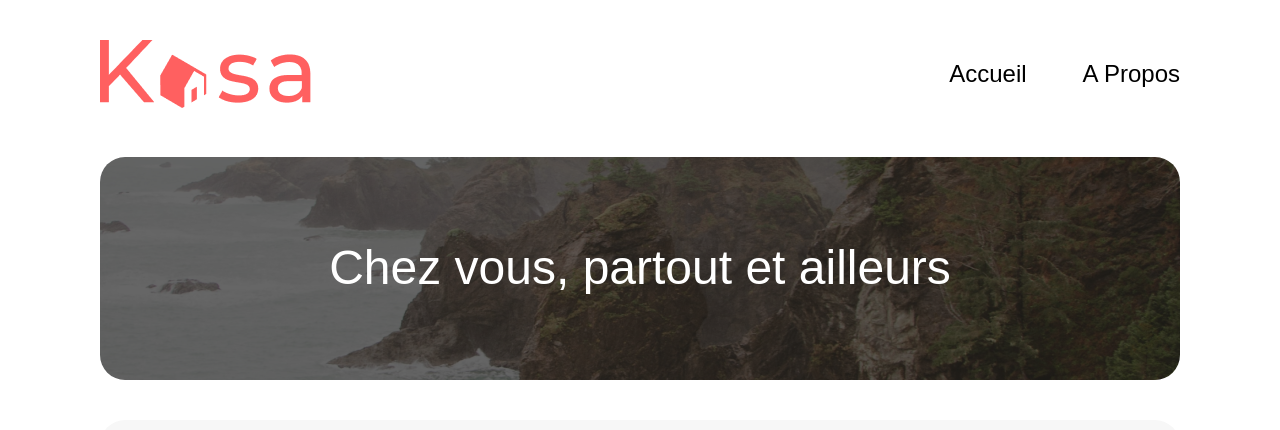
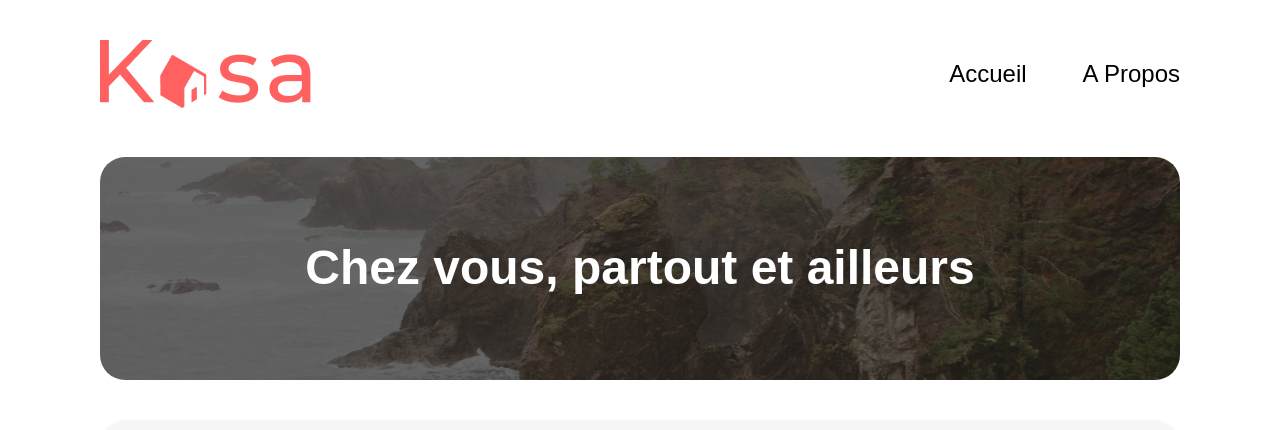
Before and after one commit to Jinoma-Star/projet_5_React, a React (Create React App) app in the folder my-app/: page /#/accueil in a window 1280 px wide. Shown: the top 430 px of the page. Built offline with nearby package versions, Linux system fonts and the light colour scheme; a web font is replaced by a local one.

Commit message:
Update Scss

```diff
--- a/my-app/src/Style/Components/_banner.scss
+++ b/my-app/src/Style/Components/_banner.scss
@@ -34,7 +34,7 @@
         right: 0;
         @include flex-center;
         @include WH-full;
-        @include font(48px, 500);
+        @include font(48px, 700);
       }
     }
   }
--- a/my-app/src/Style/Others/_variables.scss
+++ b/my-app/src/Style/Others/_variables.scss
@@ -15,11 +15,11 @@ $linear-cards: linear-gradient(
 
 //Les Images
 $about-background: $background-color
-  url(../../assets/images/banner/aboutBanner.png);
+  url(../../Assets/Banner/AboutBanner.png);
 $about-background-mobile: $background-color
-  url(../../assets/images/banner/backgroundbannermobile.png);
+  url(../../Assets/Banner/AboutBannerMobile.png);
 $banner-background: $background-color
-  url(../../assets/images/banner/homeBanner.png);
+  url(../../Assets/Banner/HomeBanner.png);
 
 $breakpoints: (
   small: 350px,
```
Also changed, not shown: my-app/src/Assets/Banner/AboutBannerMobile.png (added).
